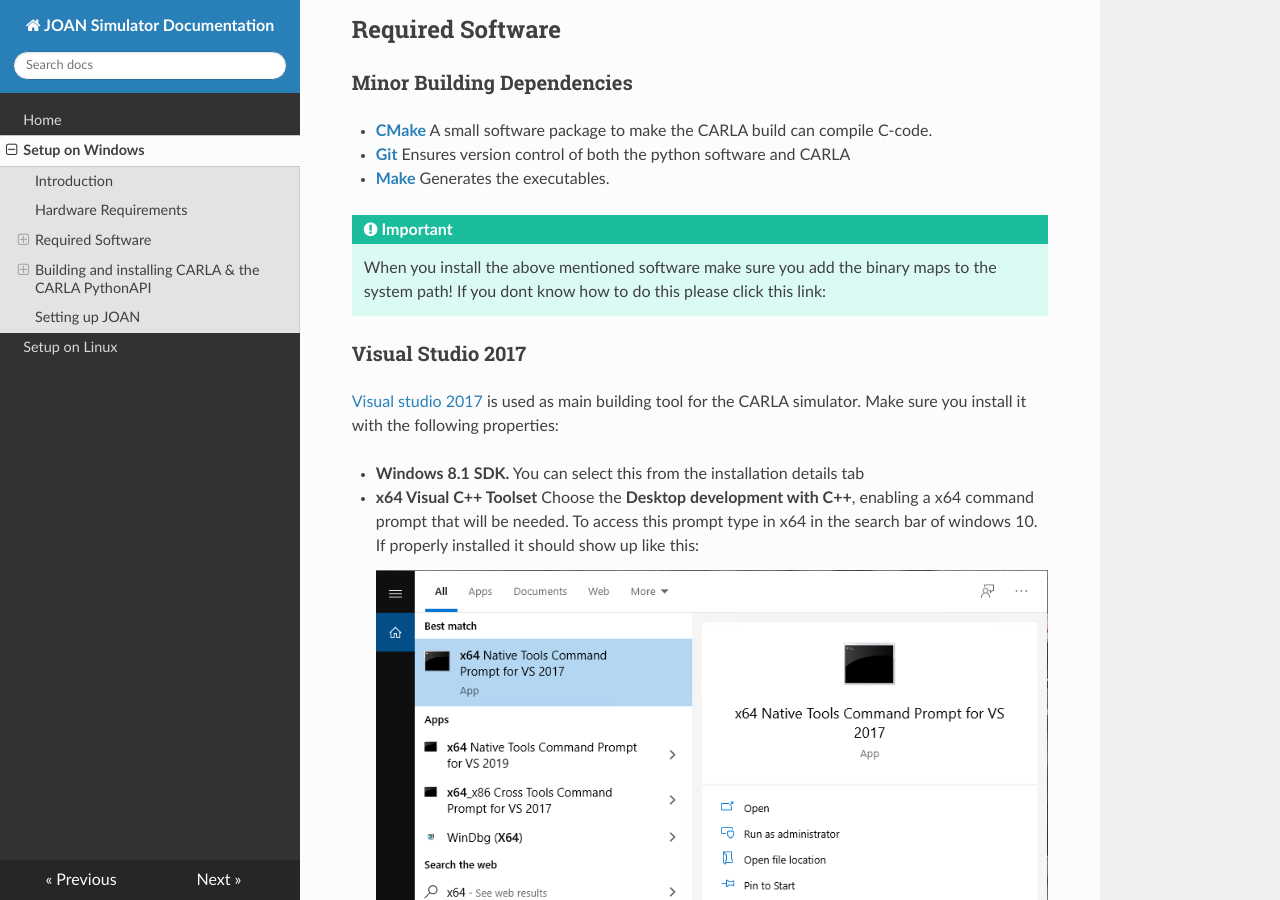
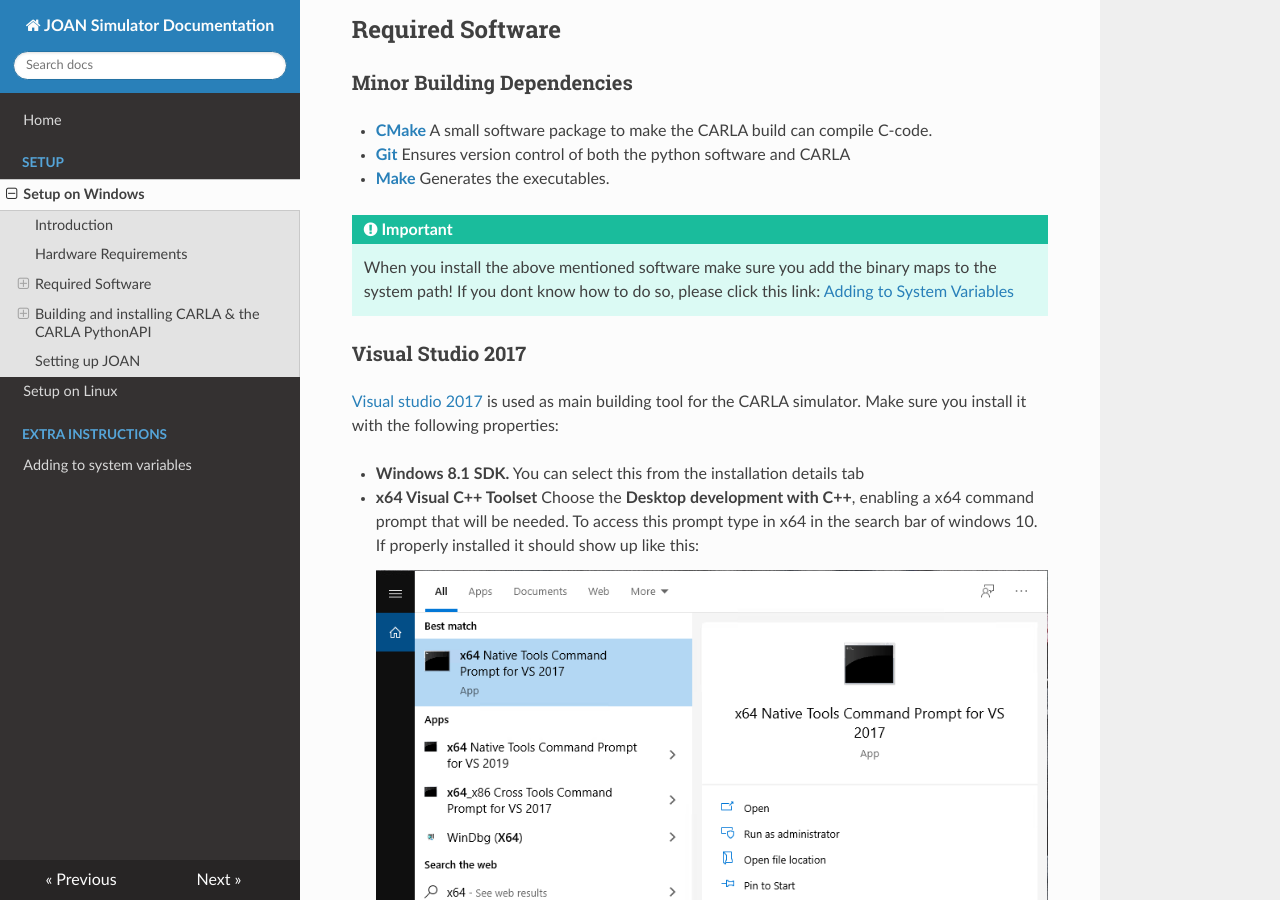
Before and after one commit to tud-hri/joan, an MkDocs documentation site: the page built from docs/winsetup.md, in a window 1280 px wide and 900 px high, scrolled down 757 px. Built offline with MkDocs 1.6.1, drawn with Linux system fonts in a browser that asks for light colours; nearby versions of some CDN libraries.

Commit message:
added syspath documentation

```diff
--- a/docs/winsetup.md
+++ b/docs/winsetup.md
@@ -18,7 +18,7 @@
 * __[Make](http://gnuwin32.sourceforge.net/packages/make.htm)__ Generates the executables.
 
 !!! Important
-    When you install the above mentioned software make sure you add the binary maps to the system path! If you dont know how to do this please click this link:
+    When you install the above mentioned software make sure you add the binary maps to the system path! If you dont know how to do so, please click this link: [Adding to System Variables](/sysPath)
 
 ### Visual Studio 2017
 [Visual studio 2017](https://visualstudio.microsoft.com/vs/older-downloads/) is used as main building tool for the CARLA simulator. Make sure you install it with the following properties:
--- a/mkdocs.yml
+++ b/mkdocs.yml
@@ -1,10 +1,15 @@
 site_name: JOAN Simulator Documentation
 theme: readthedocs
 
+
 nav:
-    - Home: home.md
-    - Setup on Windows: winsetup.md
-    - Setup on Linux: linsetup.md
+    - Home: 'index.md'
+    - Setup:
+      - Setup on Windows: winsetup.md
+      - Setup on Linux: linsetup.md
+
+    - Extra Instructions:
+      - Adding to system variables: sysPath.md
 
 markdown_extensions:
   - admonition
```
Also changed, not shown: docs/sysPath.md (added, +7 -0 lines), docs/Images/pythonPath.png (added), docs/index.md (renamed from docs/home.md).
